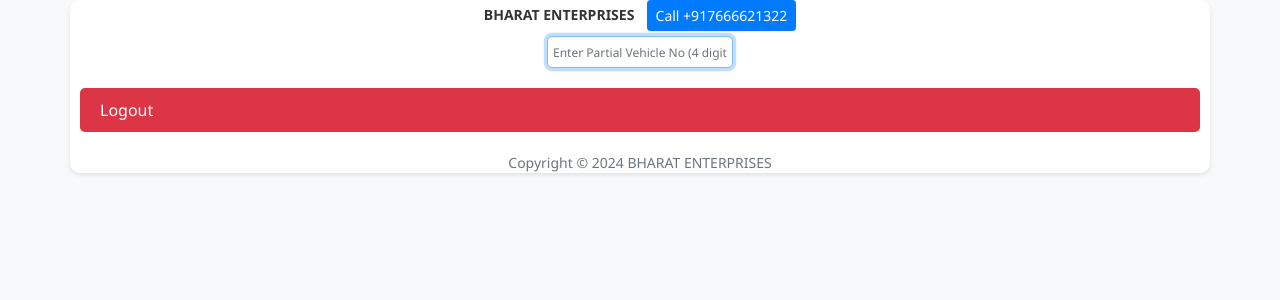
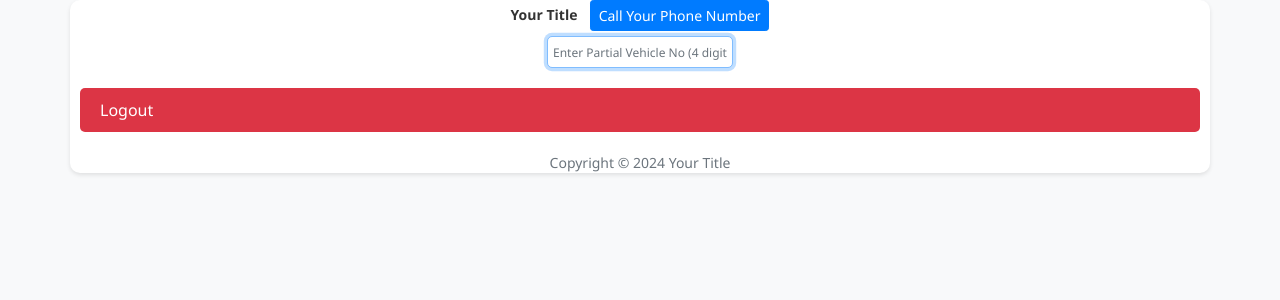
Before and after one commit to harshjamdar/Repossession-ERP, a PHP site: page / in a window 1280 px wide. Shown: the top 300 px of the page. Run offline with PHP 8.4, Linux system fonts and the light colour scheme; the visitor is signed in with stand-in values (Sample User, id 1).

Commit message:
Updated UI for index.php

```diff
--- a/Repossession-ERP/User/index.php
+++ b/Repossession-ERP/User/index.php
@@ -42,7 +42,7 @@ function displaySearchResults() {
 <head>
     <meta charset="UTF-8">
     <meta name="viewport" content="width=device-width, initial-scale=1.0">
-    <title>BHARAT ENTERPRISES</title>
+    <title>Your Title</title>
     <link rel="stylesheet" href="https://stackpath.bootstrapcdn.com/bootstrap/4.5.2/css/bootstrap.min.css">
     <link rel="stylesheet" href="https://cdnjs.cloudflare.com/ajax/libs/font-awesome/6.0.0-beta3/css/all.min.css">
     <link rel="stylesheet" href="style.css">
@@ -187,8 +187,8 @@ function displaySearchResults() {
     <div class="container">
         <!-- Header and search form -->
         <div class="text-center">
-            <h1 class="brand-title mb-0">BHARAT ENTERPRISES</h1>
-            <a href="tel:+917666621322" class="btn btn-primary btn-sm ml-2">Call +917666621322</a>
+            <h1 class="brand-title mb-0">Your Title</h1>
+            <a href="tel:Your Phone Number" class="btn btn-primary btn-sm ml-2">Call Your Phone Number</a>
         </div>
 
         <div class="search-form">
@@ -210,7 +210,7 @@ function displaySearchResults() {
         ?>
 
         <a href="index.php?logout=true" class="logout-btn">Logout</a>
-        <div class="footer">Copyright © 2024 BHARAT ENTERPRISES</div>
+        <div class="footer">Copyright © 2024 Your Title</div>
     </div>
 
     <script src="https://code.jquery.com/jquery-3.5.1.slim.min.js"></script>
```
